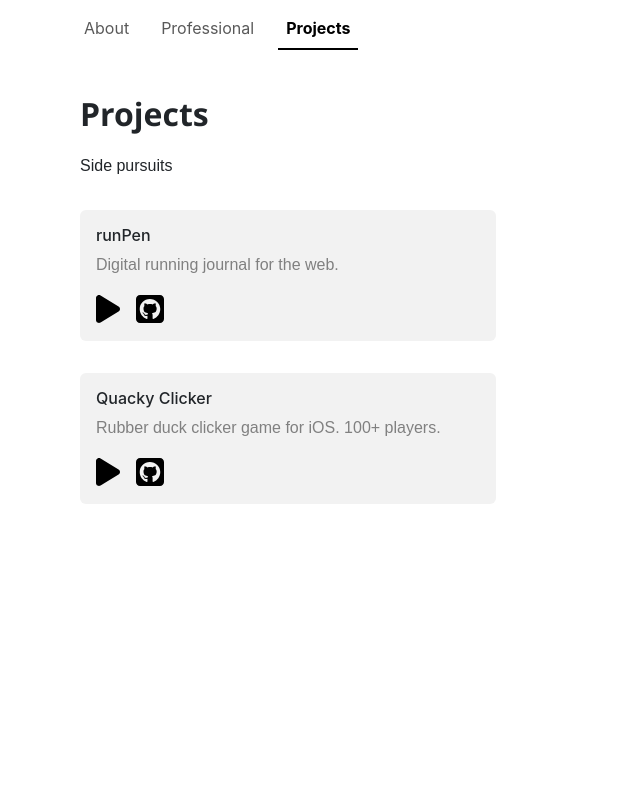
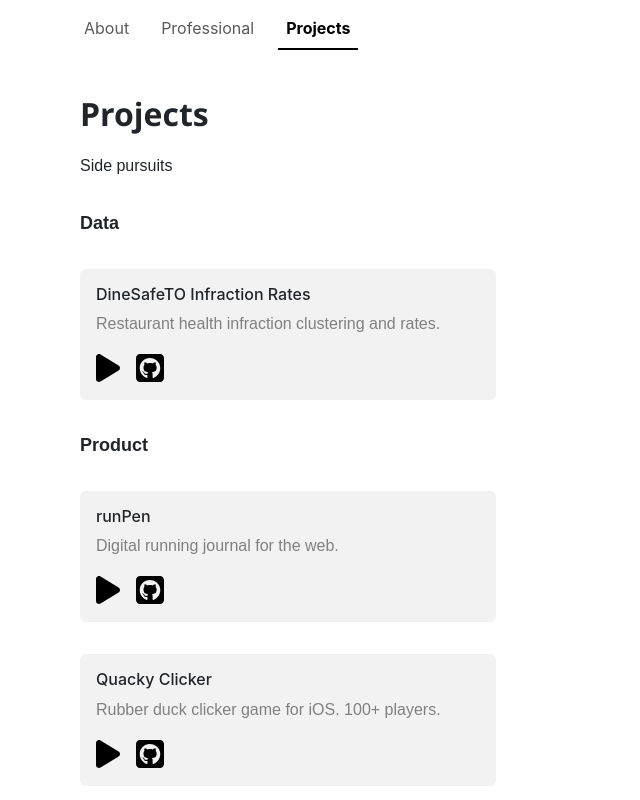
Before and after one commit to dgutkin/personal-website, a React (Create React App) app: page /projects in a window 1280 px wide. Shown: the whole page, without its empty margins (0-640 px from the left). Built offline with nearby package versions, Linux system fonts and the light colour scheme.

Commit message:
Add data section and project

```diff
--- a/src/pages/Projects.js
+++ b/src/pages/Projects.js
@@ -18,6 +18,38 @@ function Projects() {
                 <p id="name">Projects</p>
                 <br/>
                 <p>Side pursuits</p>
+            </Row>
+
+            <Row>
+                <p className="sub-name">Data</p>
+            </Row>
+
+            <Row>
+                <Col className="card-list">
+
+                    <Card className="project-card">
+
+                        <Card.Body>
+                            <Card.Title>DineSafeTO Infraction Rates</Card.Title>
+                            <Card.Text>
+                                Restaurant health infraction clustering and rates.
+                            </Card.Text>
+                            <div className="link-container">
+                                <a className="link-button" href="https://nbviewer.org/github/dgutkin/dinesafe-infraction-rates/blob/main/dinesafe-to.ipynb">
+                                    <FontAwesomeIcon icon={faPlay} size="2xl"/>
+                                </a>
+                                <a className="link-button" href="https://github.com/dgutkin/dinesafe-infraction-rates/blob/main/dinesafe-to.ipynb">
+                                    <FontAwesomeIcon icon={faSquareGithub} size="2xl"/>
+                                </a>
+                            </div>
+                        </Card.Body>
+                    </Card>
+
+                </Col>
+            </Row>
+
+            <Row>
+                <p className="sub-name">Product</p>
             </Row>
 
             <Row>
--- a/src/styles/App.css
+++ b/src/styles/App.css
@@ -33,5 +33,4 @@
 
 .link-button:hover {
   scale: 1.1;
-  opacity: 70%;
 }
--- a/src/styles/Projects.css
+++ b/src/styles/Projects.css
@@ -10,6 +10,12 @@
     flex-direction: column;
     align-items: top;
     justify-content: flex-start;
+}
+
+.sub-name {
+    font-size: large;
+    font-weight: 700;
+    margin-top: 1rem;
 }
 
 .card-list {
```
